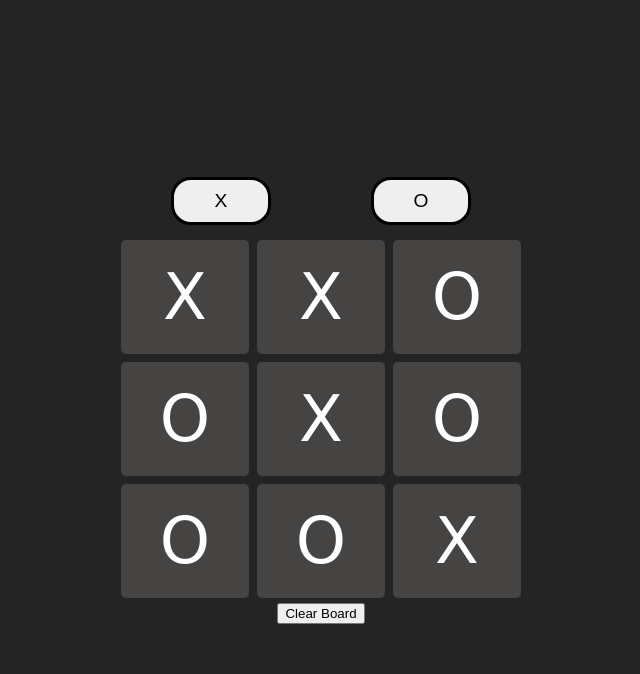
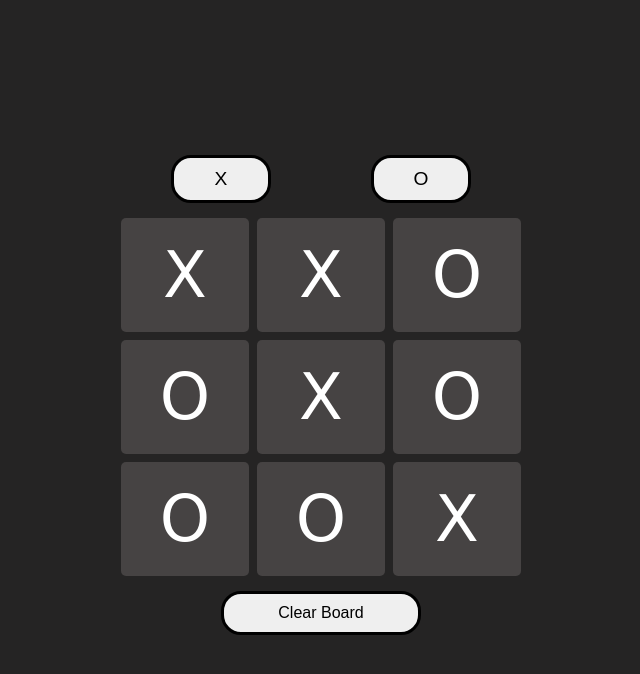
Before and after one commit to OneTooManyln/project_tic-tac-toe, a plain HTML site: page index.html in a window 1280 px wide. Shown: the whole page, without its empty margins (319-959 px from the left). Drawn offline with Linux system fonts and the light colour scheme; a web font is replaced by a local one.

Commit message:
Add existing btn styles to .clear board and define new styles

```diff
--- a/style.css
+++ b/style.css
@@ -53,7 +53,8 @@ body {
   align-items: center;
 }
 
-.btn {
+.btn,
+.clear-grid {
   padding: 10px 20px;
   border: solid black;
   border-radius: 20px;
@@ -61,3 +62,9 @@ body {
   width: 100px;
   margin-bottom: 10px;
 }
+
+.clear-grid {
+  width: 200px;
+  font-size: 1rem;
+  margin-top: 10px;
+}
```
